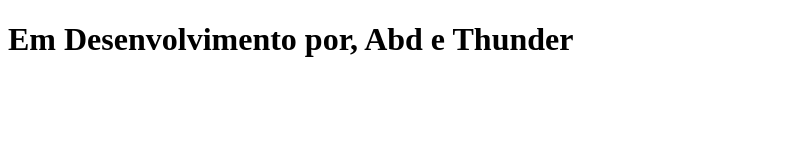
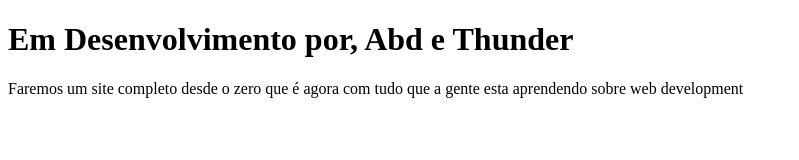
Before and after one commit to abdenirio/lolangola, a plain HTML site: page index.html in a window 1280 px wide. Shown: the whole page, without its empty margins (0-799 px from the left). Drawn offline with Linux system fonts and the light colour scheme.

Commit message:
Update index.html

```diff
--- a/index.html
+++ b/index.html
@@ -5,5 +5,6 @@
     </head>
     <body>
         <h1>Em Desenvolvimento por, Abd e Thunder</h1>
+        <p>Faremos um site completo desde o zero que é agora com tudo que a gente esta aprendendo sobre web development</p>
     </body>
 </html>
```
